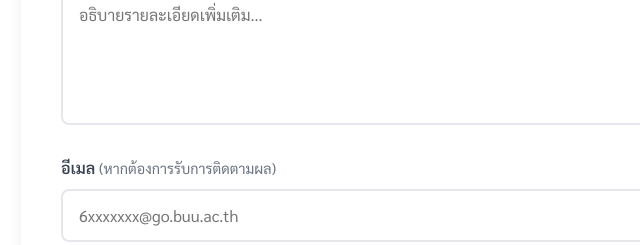
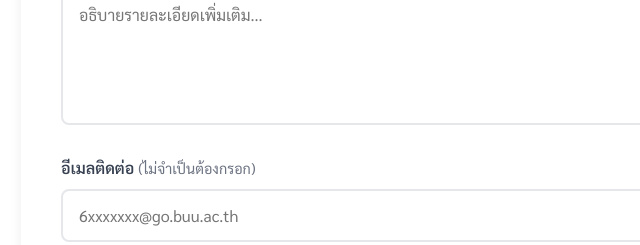
Before and after one commit to KNN56/VoiceHub, a website: page VoiceHub/index.html in a window 1280 px wide. Shown: the part 1761-2006 px from the top of the page, 251-891 px from the left. Drawn offline with Linux system fonts and the light colour scheme; a script that the page names is missing.

Commit message:
Update index.html

```diff
--- a/VoiceHub/index.html
+++ b/VoiceHub/index.html
@@ -267,7 +267,7 @@ body { font-family: 'Sarabun', sans-serif; background-color: var(--white); color
                     <textarea id="description" rows="5" placeholder="อธิบายรายละเอียดเพิ่มเติม..." required></textarea>
                 </div>
                 <div class="form-group">
-                    <label for="email">อีเมล <span class="optional">(หากต้องการรับการติดตามผล)</span></label>
+                    <label for="email">อีเมลติดต่อ <span class="optional">(ไม่จำเป็นต้องกรอก)</span></label>
                     <input type="email" id="email" placeholder="6xxxxxxx@go.buu.ac.th">
                 </div>
                 <div class="form-check">
```
